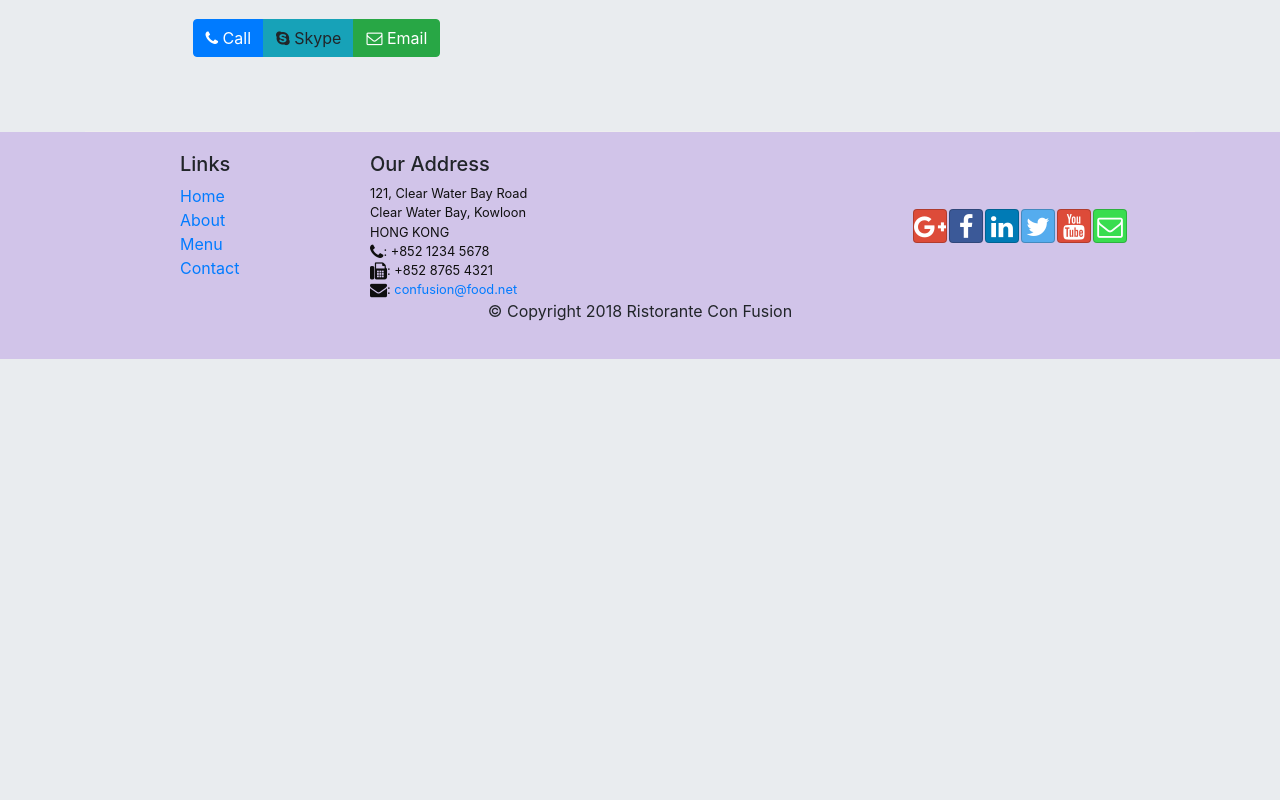
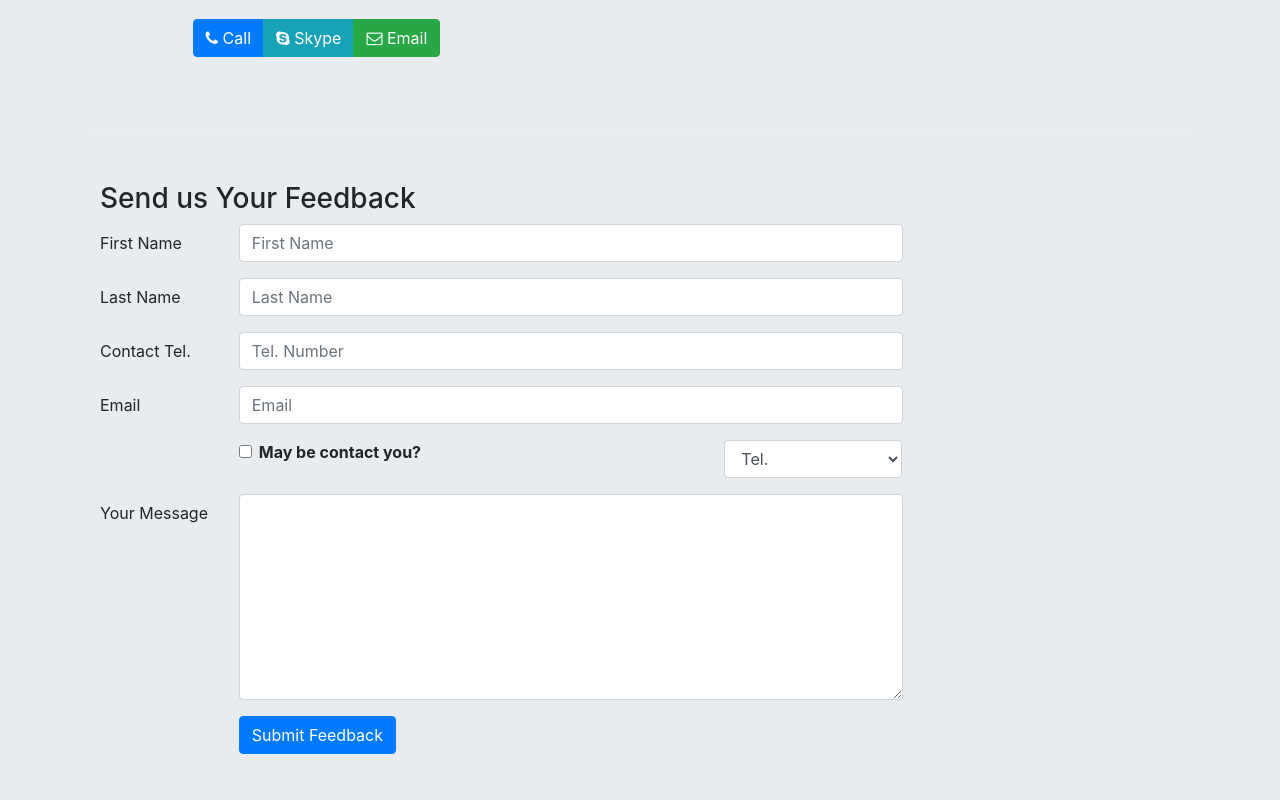
Before and after one commit to iabhitech/iHunger, a React (Create React App) app: page /contactus in a window 1280 px wide. Shown: the part 740-1540 px from the top of the page. Before the commit the page ends 1099 px from the top, so only its background shows below. Built offline with nearby package versions, Linux system fonts and the light colour scheme.

Commit message:
Controlled Forms

```diff
--- a/src/components/ContactComponent.js
+++ b/src/components/ContactComponent.js
@@ -1,8 +1,38 @@
-import React from "react";
+import React, { Component } from "react";
 import { Link } from "react-router-dom";
-import { Breadcrumb, BreadcrumbItem } from "reactstrap";
+import { Breadcrumb, BreadcrumbItem, Button, Col, Form, FormGroup, Input, Label } from "reactstrap";
 
-function Contact(props) {
+class Contact extends Component {
+  constructor(props) {
+    super(props);
+
+    this.state = {
+      firstname: "",
+      lastname: "",
+      telnum: "",
+      email: "",
+      agree: false,
+      contactType: "Tel",
+      message: "",
+    };
+    this.handleSubmit = this.handleSubmit.bind(this);
+    this.handleInputChange = this.handleInputChange.bind(this);
+  }
+
+  handleInputChange(event) {
+    const target = event.target;
+    const value = target.type === "checkbox" ? target.checked : target.value;
+    const name = target.name;
+    this.setState({ [name]: value });
+  }
+
+  handleSubmit(event) {
+    console.log("Current State is " + JSON.stringify(this.state));
+    alert("Current State is " + JSON.stringify(this.state));
+    event.preventDefault();
+  }
+
+  render() {
     return (
       <div className="container">
         <div className="row">
@@ -47,7 +77,7 @@ function Contact(props) {
               <a role="button" className="btn btn-primary" href="tel:+85212345678">
                 <i className="fa fa-phone"></i> Call
               </a>
-            <a role="button" className="btn btn-info">
+              <a role="button" href="tel:+85212345678" className="btn btn-info">
                 <i className="fa fa-skype"></i> Skype
               </a>
               <a role="button" className="btn btn-success" href="mailto:confusion@food.net">
@@ -56,8 +86,126 @@ function Contact(props) {
             </div>
           </div>
         </div>
+        <div className="row row-content">
+          <div className="col-12">
+            <h3>Send us Your Feedback</h3>
+          </div>
+          <div className="col-12 col-md-9">
+            <Form onSubmit={this.handleSubmit}>
+              <FormGroup row>
+                <Label htmlFor="firstname" md={2}>
+                  First Name
+                </Label>
+                <Col md={10}>
+                  <Input
+                    type="text"
+                    id="firstname"
+                    name="firstname"
+                    placeholder="First Name"
+                    value={this.state.firstname}
+                    onChange={this.handleInputChange}
+                  />
+                </Col>
+              </FormGroup>
+              <FormGroup row>
+                <Label htmlFor="lastname" md={2}>
+                  Last Name
+                </Label>
+                <Col md={10}>
+                  <Input
+                    type="text"
+                    id="lastname"
+                    name="lastname"
+                    placeholder="Last Name"
+                    value={this.state.lastname}
+                    onChange={this.handleInputChange}
+                  />
+                </Col>
+              </FormGroup>
+              <FormGroup row>
+                <Label htmlFor="telnum" md={2}>
+                  Contact Tel.
+                </Label>
+                <Col md={10}>
+                  <Input
+                    type="tel"
+                    id="telnum"
+                    name="telnum"
+                    placeholder="Tel. Number"
+                    value={this.state.telnum}
+                    onChange={this.handleInputChange}
+                  />
+                </Col>
+              </FormGroup>
+              <FormGroup row>
+                <Label htmlFor="email" md={2}>
+                  Email
+                </Label>
+                <Col md={10}>
+                  <Input
+                    type="tel"
+                    id="email"
+                    name="email"
+                    placeholder="Email"
+                    value={this.state.email}
+                    onChange={this.handleInputChange}
+                  />
+                </Col>
+              </FormGroup>
+              <FormGroup row>
+                <Col md={{ size: 6, offset: 2 }}>
+                  <FormGroup check>
+                    <Label check>
+                      <Input
+                        type="checkbox"
+                        name="agree"
+                        checked={this.state.agree}
+                        onChange={this.handleInputChange}
+                      />{" "}
+                      <strong>May be contact you?</strong>
+                    </Label>
+                  </FormGroup>
+                </Col>
+                <Col md={{ size: 3, offset: 1 }}>
+                  <Input
+                    type="select"
+                    name="contactType"
+                    value={this.state.contactType}
+                    onChange={this.handleInputChange}
+                  >
+                    <option>Tel.</option>
+                    <option>Email</option>
+                  </Input>
+                </Col>
+              </FormGroup>
+              <FormGroup row>
+                <Label htmlFor="message" md={2}>
+                  Your Message
+                </Label>
+                <Col md={10}>
+                  <Input
+                    type="textarea"
+                    id="message"
+                    name="message"
+                    rows="8"
+                    value={this.state.message}
+                    onChange={this.handleInputChange}
+                  />
+                </Col>
+              </FormGroup>
+              <FormGroup row>
+                <Col md={{ size: 10, offset: 2 }}>
+                  <Button type="submit" color="primary">
+                    Submit Feedback
+                  </Button>
+                </Col>
+              </FormGroup>
+            </Form>
+          </div>
+        </div>
       </div>
     );
   }
+}
 
 export default Contact;
```
Lines whose indentation alone changed are shown as unchanged.
